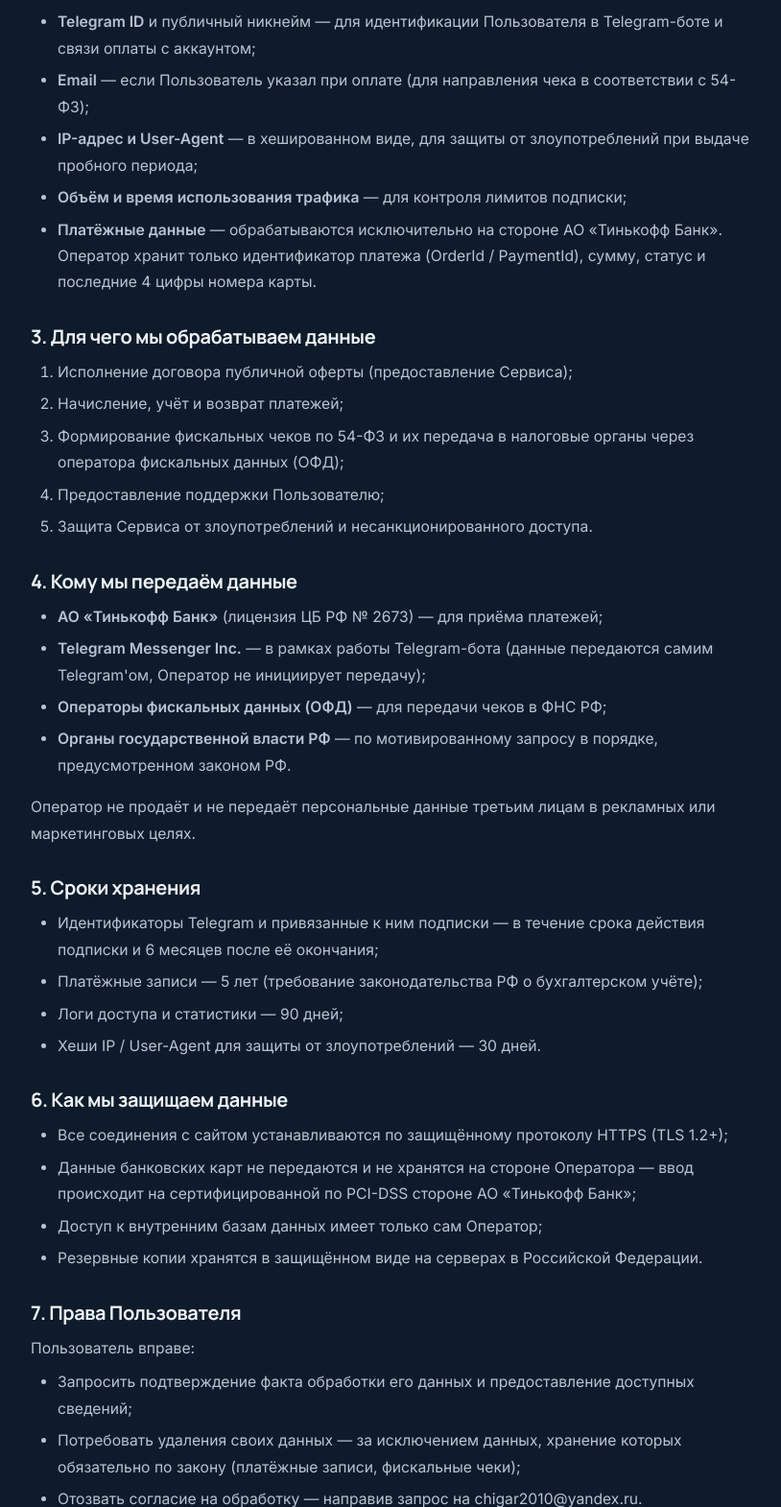
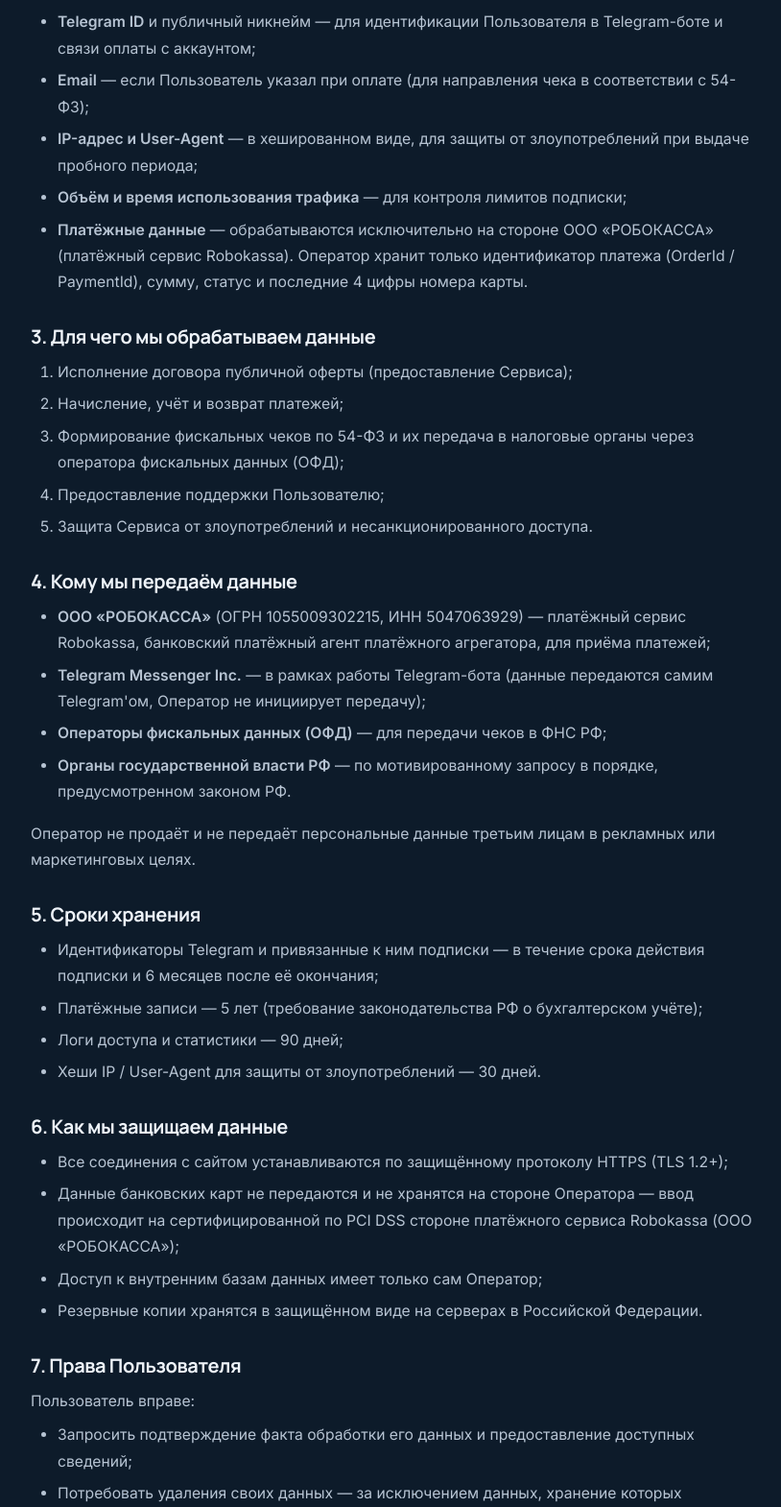
Before and after one commit to berg96/vpn-bot, a FastAPI app: page /privacy in a window 1280 px wide. Shown: the part 376-1946 px from the top of the page at 96% size, without its empty margins (226-1040 px from the left). Run offline with FastAPI, Linux system fonts and the light colour scheme; parts of the project's set-up code (start-up, migrations or seed data) failed here and were passed over.

Commit message:
chore(landing): replace Tinkoff mentions with Robokassa
Tinkoff revoked the merchant account (24.04 first, 25.04 final). Switching
to Robokassa as the new acquirer. This is the legal/UI-text pass, not the
integration — bot.py and pay.html still call /api/tinkoff/init, which will
be replaced when robokassa.py module lands.

Touched:
- pay-logos.svg: drop logo-tpay/logo-tbank symbols, add logo-robokassa
- _base.html: T-Pay/Т-Банк chips → Robokassa chip with hyperlink
- _footer.html: payment-provider line + logo
- offer.html: section 3 (payment terms) + section 4 (card-data flow)
- privacy.html: payment-data processor (3 places)
- security.html: PCI DSS section

Robokassa is referenced as ООО "РОБОКАССА" (ОГРН 1055009302215, ИНН
5047063929) — banking payment agent of the payment aggregator. No bank
license number is given (Robokassa is a BPA, not a bank — calculations
go through their settlement bank).

Per agreement section 4.3.4, the merchant must place a hyperlink to the
acquirer's site visible before payment — added to _base/_footer/offer.

```diff
--- a/landing/templates/_base.html
+++ b/landing/templates/_base.html
@@ -82,11 +82,8 @@
           <span class="pay-chip" aria-label="СБП">
             <svg viewBox="0 0 40 24" aria-hidden="true"><text x="20" y="17" text-anchor="middle" font-family="Manrope,Arial" font-size="11" font-weight="800" fill="#eef3f9" letter-spacing="0.5">СБП</text></svg>
           </span>
-          <span class="pay-chip" aria-label="T-Pay">
-            <svg viewBox="0 0 40 24" aria-hidden="true"><rect x="4" y="4" width="32" height="16" rx="3" fill="#1e1e1e"/><text x="20" y="16" text-anchor="middle" font-family="Manrope,Arial" font-size="10" font-weight="800" fill="#ffdd2d">T-Pay</text></svg>
-          </span>
-          <a class="pay-chip" href="https://tbank.ru" target="_blank" rel="noopener" aria-label="Т-Банк">
-            <svg viewBox="0 0 40 24" aria-hidden="true"><rect x="4" y="4" width="32" height="16" rx="3" fill="#ffdd2d" opacity=".9"/><text x="20" y="16" text-anchor="middle" font-family="Manrope,Arial" font-size="10" font-weight="800" fill="#1a1208">Т-Банк</text></svg>
+          <a class="pay-chip" href="https://robokassa.com" target="_blank" rel="noopener" aria-label="Robokassa">
+            <svg viewBox="0 0 80 24" aria-hidden="true"><rect x="4" y="4" width="72" height="16" rx="3" fill="#f47322"/><text x="40" y="16" text-anchor="middle" font-family="Manrope,Arial" font-size="9" font-weight="800" fill="#fff">ROBOKASSA</text></svg>
           </a>
         </div>
       </div>
@@ -124,7 +121,7 @@
       </div>
       <div class="trust">
         <svg viewBox="0 0 24 24" fill="none" stroke="currentColor" stroke-width="2" stroke-linecap="round" stroke-linejoin="round"><rect x="3" y="11" width="18" height="11" rx="2"/><path d="M7 11V7a5 5 0 0 1 10 0v4"/></svg>
-        TLS · Платежи через АО «Тинькофф Банк» (PCI DSS)
+        TLS · Платежи через <a href="https://robokassa.com" target="_blank" rel="noopener" style="color:inherit">Robokassa</a> (PCI DSS)
       </div>
     </div>
     <div style="color:var(--ink-mute);font-size:12.5px;margin-top:18px">© RadarShield · {{ updated_at }}</div>
--- a/landing/templates/privacy.html
+++ b/landing/templates/privacy.html
@@ -15,9 +15,9 @@
   <li><b>IP-адрес и User-Agent</b> — в хешированном виде, для защиты от злоупотреблений при выдаче
       пробного периода;</li>
   <li><b>Объём и время использования трафика</b> — для контроля лимитов подписки;</li>
-  <li><b>Платёжные данные</b> — обрабатываются исключительно на стороне АО «Тинькофф Банк». Оператор
-      хранит только идентификатор платежа (OrderId / PaymentId), сумму, статус и последние 4 цифры
-      номера карты.</li>
+  <li><b>Платёжные данные</b> — обрабатываются исключительно на стороне ООО «РОБОКАССА»
+      (платёжный сервис Robokassa). Оператор хранит только идентификатор платежа (OrderId / PaymentId),
+      сумму, статус и последние 4 цифры номера карты.</li>
 </ul>
 
 <h2>3. Для чего мы обрабатываем данные</h2>
@@ -32,7 +32,7 @@
 
 <h2>4. Кому мы передаём данные</h2>
 <ul>
-  <li><b>АО «Тинькофф Банк»</b> (лицензия ЦБ РФ № 2673) — для приёма платежей;</li>
+  <li><b>ООО «РОБОКАССА»</b> (ОГРН 1055009302215, ИНН 5047063929) — платёжный сервис Robokassa, банковский платёжный агент платёжного агрегатора, для приёма платежей;</li>
   <li><b>Telegram Messenger Inc.</b> — в рамках работы Telegram-бота (данные передаются самим
       Telegram'ом, Оператор не инициирует передачу);</li>
   <li><b>Операторы фискальных данных (ОФД)</b> — для передачи чеков в ФНС РФ;</li>
@@ -54,7 +54,7 @@
 <ul>
   <li>Все соединения с сайтом устанавливаются по защищённому протоколу HTTPS (TLS 1.2+);</li>
   <li>Данные банковских карт не передаются и не хранятся на стороне Оператора — ввод происходит на
-      сертифицированной по PCI-DSS стороне АО «Тинькофф Банк»;</li>
+      сертифицированной по PCI DSS стороне платёжного сервиса Robokassa (ООО «РОБОКАССА»);</li>
   <li>Доступ к внутренним базам данных имеет только сам Оператор;</li>
   <li>Резервные копии хранятся в защищённом виде на серверах в Российской Федерации.</li>
 </ul>
```
Also changed, not shown: landing/templates/_footer.html (+5 -5 lines), landing/templates/offer.html (+6 -3 lines), landing/templates/security.html (+4 -3 lines), landing/static/pay-logos.svg.
